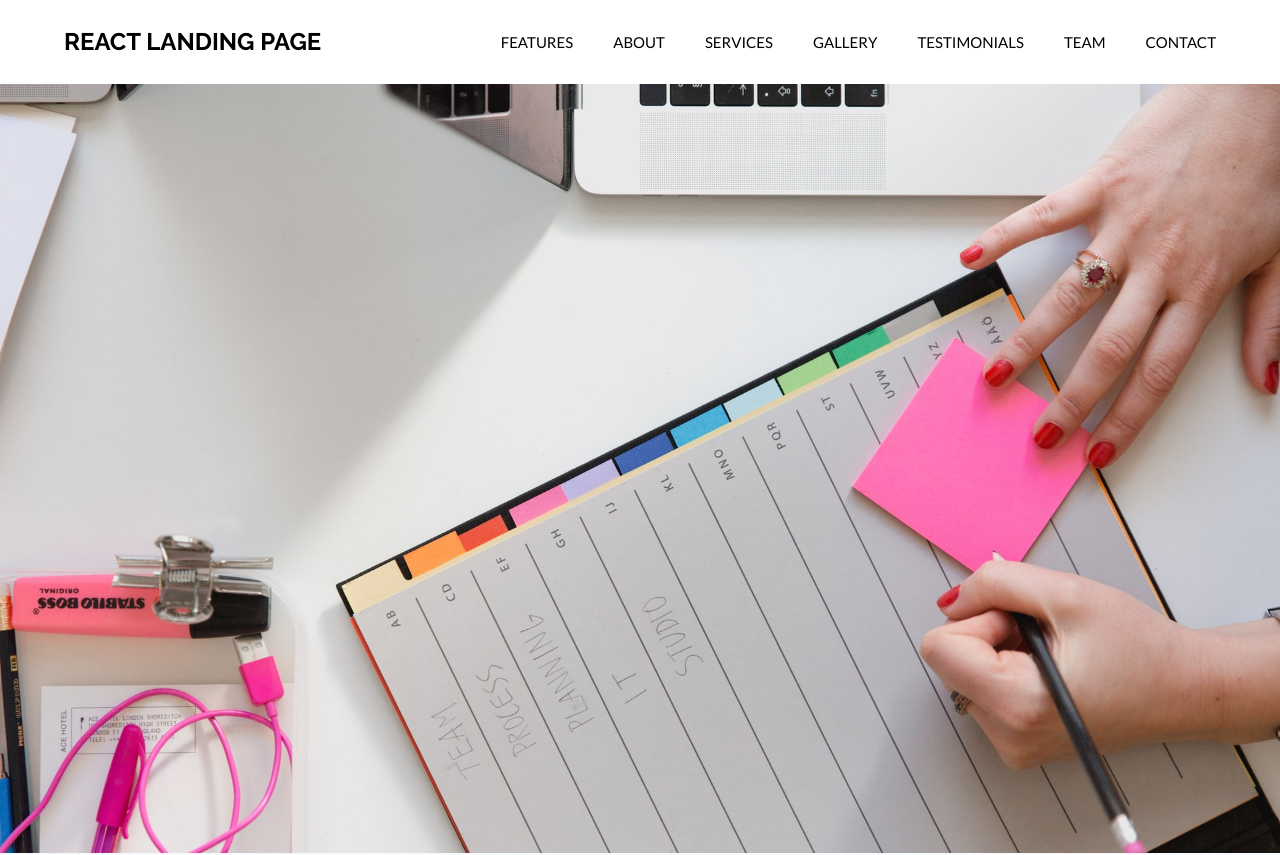
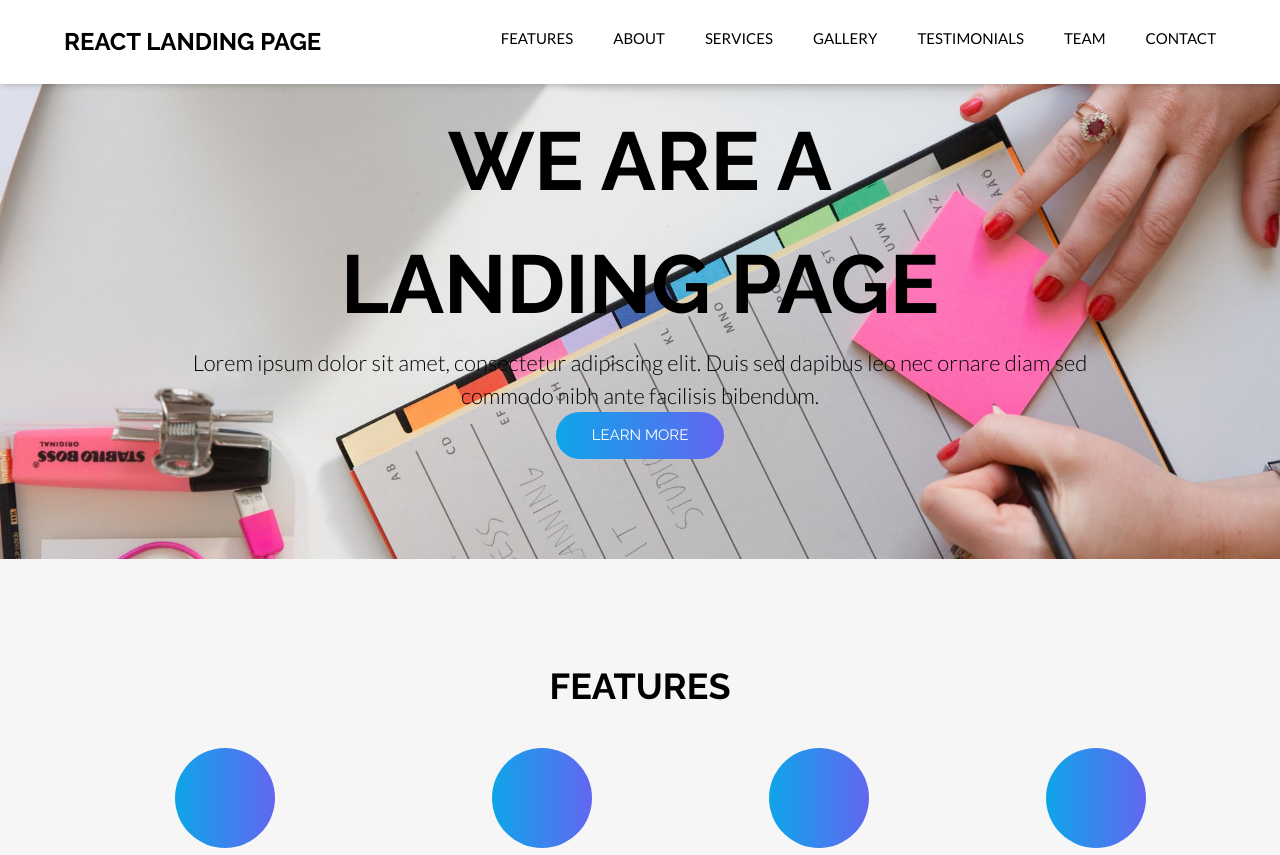
Before and after one commit to arcteggzz/practiceReactAbiola, a React (Create React App) app in the folder white-uipractice01/: page / in a window 1280 px wide. Shown: the top 855 px of the page. Built offline with nearby package versions, Linux system fonts and the light colour scheme; the HTML template or start-up script is replaced by a standard one.

Commit message:
Updated with Abiola

```diff
--- a/white-uipractice01/src/components/Hero.jsx
+++ b/white-uipractice01/src/components/Hero.jsx
@@ -1,10 +1,23 @@
-import heroImage from "../Images/heroImage.jpg"
+// import heroImage from "../Images/heroImage.jpg"
 
 function Hero() {
     return (
-        <div className="flex flex-col w-[100%] justify-center items-center mx-auto">
-            <img className="w-[100%] h-auto" src={heroImage} alt="A desktop" />
-            <div className="flex-col space-y-0">
+        // <div className="flex flex-col w-[100%] justify-center items-center mx-auto bg-hero">
+        <div className={heroDiv}>
+            {/* <img className="w-[100%] h-auto relative bg-grey-700 opacity-70" src={heroImage} alt="A desktop" />
+            <div className="absolute">
+                <div className="p-0 leading-none">
+                    <h1 className={heroH1}>We are a</h1>
+                    <h1 className={heroH1}>Landing Page</h1>
+                </div>
+                <p className="text-[22px] font-openSans text-center font-light max-w-4xl">
+                Lorem ipsum dolor sit amet, consectetur adipiscing elit. Duis sed dapibus leo nec ornare diam sed commodo nibh ante facilisis bibendum.
+                </p>
+                <button className="py-3 px-9 font-raleway text-white bg-black rounded-full uppercase text-[15px] bg-gradient-to-r from-sky-500 to-indigo-500">
+                    Learn More
+                </button>
+            </div> */}
+            <div className="">
                 <h1 className={heroH1}>We are a</h1>
                 <h1 className={heroH1}>Landing Page</h1>
             </div>
@@ -17,7 +30,7 @@ function Hero() {
         </div>
     );
 }
-
+const heroDiv = `flex flex-col justify-center items-center mx-auto bg-hero max-h-fit w-full py-[100px] h-screen object-cover bg-no-repeat bg-cover bg-center bg-gray-700`
 const heroH1 = `text-[82px] font-bold font-raleway uppercase text-center my-0`
 export default Hero;
 
--- a/white-uipractice01/src/components/NavBar.jsx
+++ b/white-uipractice01/src/components/NavBar.jsx
@@ -1,23 +1,57 @@
+
+
 function NavBar() {
+  const links = [
+    {
+      name: "Features",
+      link: "#Features"
+    },
+    {
+      name: "About",
+      link: "#About"
+    },
+    {
+      name: "Services",
+      link: "#Services"
+    },
+    {
+      name: "Gallery",
+      link: "#Gallery"
+    },
+    {
+      name: "Testimonials",
+      link: "#Testimonials"
+    },
+    {
+      name: "Team",
+      link: "#Team"
+    },
+    {
+      name: "Contact",
+      link: "#Contact"
+    },
+  ]
+
   return (
-    <div className="fixed w-[100%] z-10 bg-white">
+    <div className="fixed w-[100%] z-10 bg-white shadow-md">
       <div className="mx-auto w-[90%] flex justify-between items-center py-6 uppercase">
           <h1 className="text-[24px] font-bold font-raleway">React Landing Page</h1>
           <div className="flex lg:space-x-10 sm:space-x-5 md:space-x-8 text-[15px] font-sans">
-              <a href="" className={linkStyle}>Features</a>
+              {/* <a href="" className={linkStyle}>Features</a>
               <a href="" className={linkStyle}>About</a>
               <a href="" className={linkStyle}>Services</a>
               <a href="" className={linkStyle}>Gallery</a>
               <a href="" className={linkStyle}>Testimonials</a>
               <a href="" className={linkStyle}>Team</a>
-              <a href="" className={linkStyle}>Contact</a>
+              <a href="" className={linkStyle}>Contact</a> */}
+              {links.map(link => (<a href={link.link} className="pb-2 hover:border-b-2 hover:border-gradient-to-r from-sky-500 to-indigo-500 transition-opacity duration-1000">{link.name}</a>))}
           </div>
       </div>
     </div>
   );
 }
 
-const linkStyle = `hover:bg-red-900`
+const linkStyle = `pb-2 hover:border-sky-500 transition-opacity duration-1000`
 export default NavBar;
 //Add the hover effect that shows the horizontal line underneath using tailwind
 //add the navigation element to each of the anchor tags in the navBar
--- a/white-uipractice01/tailwind.config.js
+++ b/white-uipractice01/tailwind.config.js
@@ -3,7 +3,11 @@ module.exports = {
     "./src/**/*.{js,jsx,ts,tsx}",
   ],
   theme: {
-    extend: {},
+    extend: {
+      backgroundImage: {
+        'hero': "url('/src/Images/heroImage.jpg')",
+      }
+    },
     screens: {
       sm: "300px",
       md: "760px",
```
